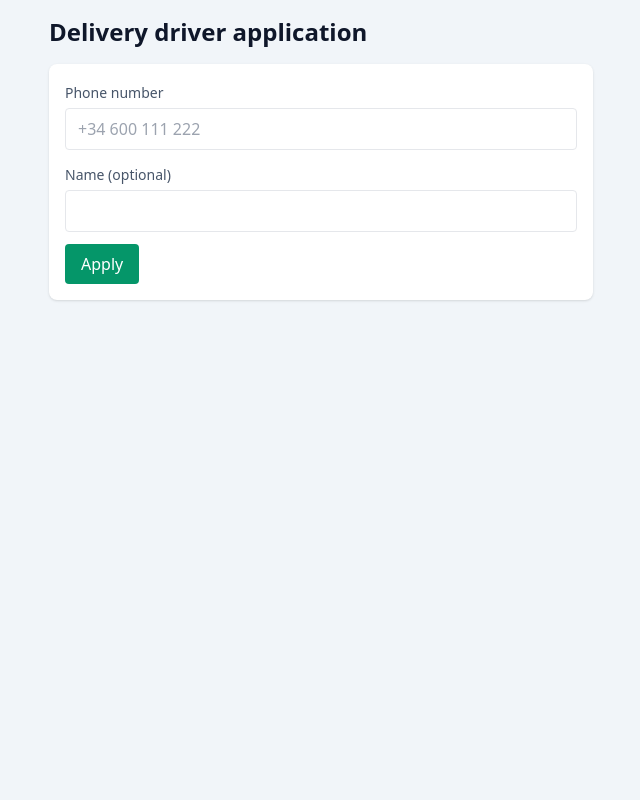
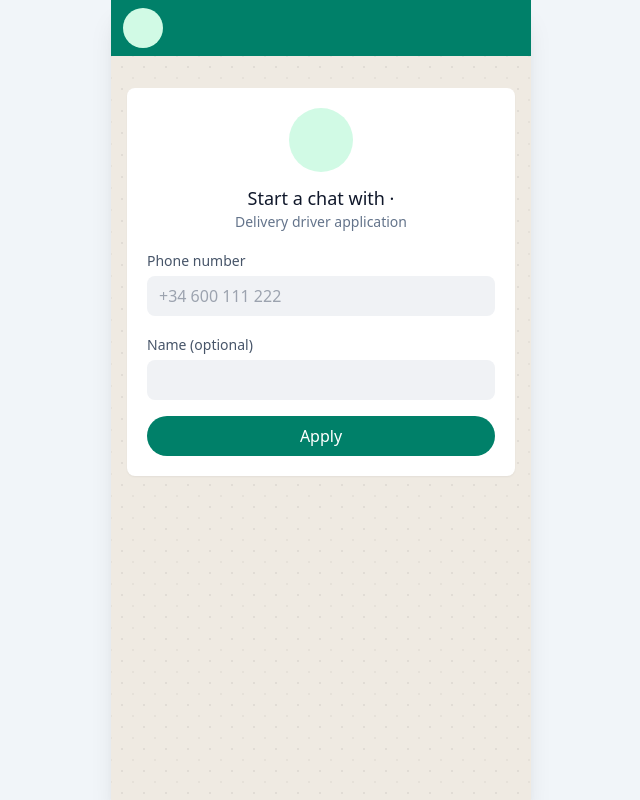
Before and after one commit to corentinprp51/screening-ai-agent, a FastAPI app: page /chat in a window 1280 px wide. Shown: the whole page, without its empty margins (319-959 px from the left). Run offline with FastAPI, Linux system fonts and the light colour scheme; parts of the project's set-up code (start-up, migrations or seed data) failed here and were passed over; some libraries are stand-ins or nearby versions.

Commit message:
feat(chat): apply screen in the chat look
/chat is now a "Start a chat with <agent> · <client>" screen in the chat's
WhatsApp-inspired look, with names from the client YAML. On submit the Apply
button is disabled and shows a spinner and "Connecting…" until the redirect.
The 422 validation error shows in the new layout. The wallpaper style moves
to base.html so both pages share it, and dev:run takes uvicorn args
(task dev:run -- --port 8001).

Closes #57

Co-Authored-By: Claude Opus 5.5 <noreply@anthropic.com>

```diff
--- a/Taskfile.yaml
+++ b/Taskfile.yaml
@@ -7,9 +7,9 @@ tasks:
       - uv sync
 
   dev:run:
-    desc: Run the web app with auto-reload (chat at http://localhost:8000/chat, dashboard at /dashboard)
+    desc: Run the web app with auto-reload (chat at http://localhost:8000/chat, dashboard at /dashboard; uvicorn args after --, e.g. task dev:run -- --port 8001)
     cmds:
-      - uv run uvicorn app.api.main:app --reload
+      - uv run uvicorn app.api.main:app --reload {{.CLI_ARGS}}
     dotenv: [.env]
 
   dev:cli:
--- a/app/api/pages.py
+++ b/app/api/pages.py
@@ -35,8 +35,8 @@ def home():
 
 
 @router.get("/chat")
-def chat_start(request: Request):
-    return templates.TemplateResponse(request, "chat_start.html")
+def chat_start(request: Request, service: Screening):
+    return templates.TemplateResponse(request, "chat_start.html", {"persona": service.persona})
 
 
 @router.post("/chat")
@@ -50,7 +50,10 @@ def chat_apply(
         candidate = service.apply(phone, name)
     except ValueError as error:
         return templates.TemplateResponse(
-            request, "chat_start.html", {"error": str(error)}, status_code=422
+            request,
+            "chat_start.html",
+            {"persona": service.persona, "error": str(error)},
+            status_code=422,
         )
     return RedirectResponse(f"/chat/{candidate.handle}", status_code=303)
 
--- a/app/web/templates/base.html
+++ b/app/web/templates/base.html
@@ -19,6 +19,13 @@
     .typing-dot { animation: typing-dot 1.2s infinite; }
     .typing-dot:nth-child(2) { animation-delay: 0.15s; }
     .typing-dot:nth-child(3) { animation-delay: 0.3s; }
+    .wallpaper {
+      background-color: #efeae2;
+      background-image: radial-gradient(rgb(0 0 0 / 0.06) 1px, transparent 1px),
+                        radial-gradient(rgb(0 0 0 / 0.04) 1px, transparent 1px);
+      background-size: 22px 22px;
+      background-position: 0 0, 11px 11px;
+    }
     @media (prefers-reduced-motion: reduce) {
       .pop, .typing-dot { animation: none; }
     }
--- a/app/web/templates/chat_start.html
+++ b/app/web/templates/chat_start.html
@@ -1,17 +1,55 @@
 {% extends "base.html" %}
-{% block title %}Apply{% endblock %}
+{% block title %}{{ persona.agent_name }} · Apply{% endblock %}
+{% block main_class %}max-w-[420px] mx-auto h-dvh flex flex-col shadow-xl{% endblock %}
 {% block content %}
-<h1 class="text-2xl font-semibold mb-4">Delivery driver application</h1>
-<form method="post" action="/chat" class="bg-white rounded-lg shadow p-4 space-y-3">
-  {% if error %}<p class="text-red-600 text-sm">{{ error }}</p>{% endif %}
+<header class="bg-[#008069] text-white flex items-center gap-3 px-3 py-2">
+  <div class="w-10 h-10 rounded-full bg-emerald-100 text-[#008069] flex items-center justify-center font-semibold">
+    {{ persona.agent_name[0] }}
+  </div>
+  <p class="font-medium truncate">{{ persona.client_name }}</p>
+</header>
+
+<div class="wallpaper flex-1 overflow-y-auto px-4 py-8">
+  {# A plain form: the redirect to the chat is a real navigation. The button shows the
+     click was taken until the chat loads, and a double click applies once. #}
+  <form method="post" action="/chat" onsubmit="connecting(this)"
+        class="bg-white rounded-lg shadow-sm p-5 space-y-4">
+    <div class="text-center">
+      <div class="w-16 h-16 mx-auto rounded-full bg-emerald-100 text-[#008069] flex items-center justify-center text-2xl font-semibold">
+        {{ persona.agent_name[0] }}
+      </div>
+      <h1 class="mt-3 text-lg font-medium">Start a chat with {{ persona.agent_name }} · {{ persona.client_name }}</h1>
+      <p class="text-sm text-slate-500">Delivery driver application</p>
+    </div>
+    {% if error %}<p class="text-red-600 text-sm bg-red-50 rounded-md px-3 py-2">{{ error }}</p>{% endif %}
     <label class="block">
       <span class="text-sm text-slate-600">Phone number</span>
-    <input name="phone" required class="mt-1 w-full border rounded px-3 py-2" placeholder="+34 600 111 222">
+      <input name="phone" type="tel" required autofocus
+             class="mt-1 w-full rounded-lg bg-[#f0f2f5] px-3 py-2 outline-none" placeholder="+34 600 111 222">
     </label>
     <label class="block">
       <span class="text-sm text-slate-600">Name (optional)</span>
-    <input name="name" class="mt-1 w-full border rounded px-3 py-2">
+      <input name="name" class="mt-1 w-full rounded-lg bg-[#f0f2f5] px-3 py-2 outline-none">
     </label>
-  <button class="bg-emerald-600 text-white rounded px-4 py-2">Apply</button>
+    <button class="w-full bg-[#008069] text-white rounded-full px-4 py-2 flex items-center justify-center gap-2 disabled:opacity-60">
+      <span class="spinner hidden w-4 h-4 rounded-full border-2 border-white/40 border-t-white motion-safe:animate-spin"></span>
+      <span class="label">Apply</span>
+    </button>
   </form>
+</div>
+
+<script>
+  // Only the button is disabled: disabled inputs would not be sent.
+  function connecting(form) {
+    const button = form.querySelector("button");
+    button.disabled = true;
+    button.querySelector(".spinner").classList.remove("hidden");
+    button.querySelector(".label").textContent = "Connecting…";
+  }
+
+  // Back from the chat can restore this page from cache, button still disabled.
+  window.addEventListener("pageshow", (event) => {
+    if (event.persisted) location.reload();
+  });
+</script>
 {% endblock %}
```
Also changed, not shown: app/web/templates/chat.html (+0 -7 lines), tests/api/test_routes.py (+11 -2 lines), README.md. Lines whose indentation alone changed are shown as unchanged.
